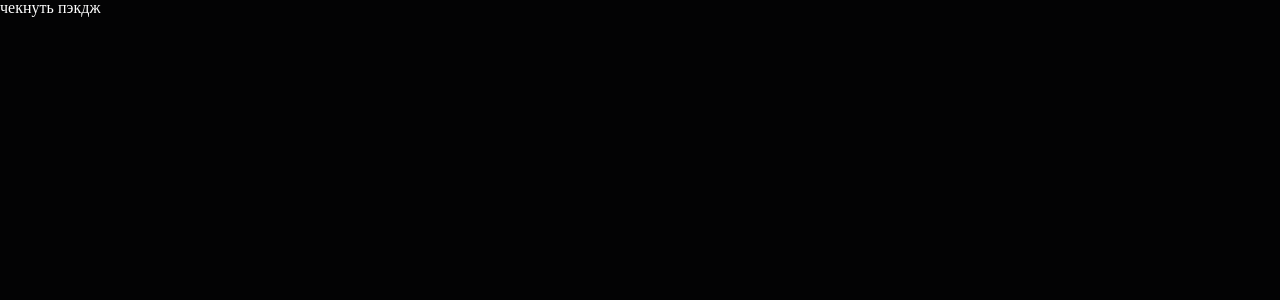
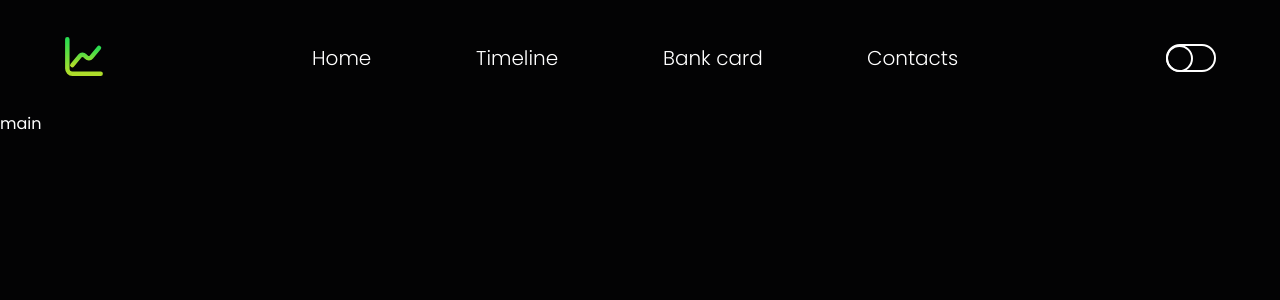
Before and after one commit to repmacrypn/currency-tracker, a React (Create React App) app: page / in a window 1280 px wide. Shown: the top 300 px of the page. Built offline with nearby package versions, Linux system fonts and the light colour scheme.

Commit message:
style fix: styling components designed header component and implemented theme toggler logic

```diff
--- a/src/components/App/index.tsx
+++ b/src/components/App/index.tsx
@@ -1,3 +1,4 @@
+import { Header } from '@/components/Header'
 import { Theme } from '@/context/ThemeContext'
 
 import { Container, GlobalStyles } from './styled'
@@ -7,7 +8,8 @@ export const App = () => {
     <Theme>
       <Container>
         <GlobalStyles />
-        <div>чекнуть пэкдж</div>
+        <Header />
+        <main>main</main>
       </Container>
     </Theme>
   )
--- /dev/null
+++ b/src/components/Header/index.tsx
@@ -0,0 +1,25 @@
+import { NavLink } from 'react-router-dom'
+
+import miniLogo from '@/assets/images/miniLogo.svg'
+import { Toggler } from '@/components/Toggler'
+import { links } from '@/constants/links'
+
+import { Container, Logo, NavLinkElem, NavWrapper } from './styled'
+
+export const Header = () => {
+  return (
+    <Container>
+      <NavLink to='/'>
+        <Logo alt='mini logo' src={miniLogo} />
+      </NavLink>
+      <NavWrapper>
+        {links.map((link) => (
+          <NavLinkElem key={link.to} to={link.to}>
+            {link.label}
+          </NavLinkElem>
+        ))}
+      </NavWrapper>
+      <Toggler />
+    </Container>
+  )
+}
--- /dev/null
+++ b/src/components/Header/styled.ts
@@ -0,0 +1,77 @@
+import { NavLink } from 'react-router-dom'
+import styled from 'styled-components'
+
+export const Container = styled.header`
+  display: flex;
+  align-items: center;
+  justify-content: space-between;
+  width: 90%;
+  margin: 34px auto;
+
+  @media (max-width: 900px) {
+    gap: ${(props) => props.theme.valueInPx.px25};
+    width: calc(100% - 30px);
+    margin: 34px 15px;
+  }
+
+  @media (max-width: 400px) {
+    gap: ${(props) => props.theme.valueInPx.px10};
+    width: 100%;
+    margin: 34px 0;
+  }
+`
+
+export const Logo = styled.img`
+  width: ${(props) => props.theme.valueInPx.px40};
+  height: ${(props) => props.theme.valueInPx.px45};
+  transition: ${(props) => props.theme.defaultTransition};
+
+  &:active {
+    transform: ${(props) => props.theme.defaultTransform};
+  }
+
+  @media (max-width: 500px) {
+    width: ${(props) => props.theme.valueInPx.px20};
+    height: ${(props) => props.theme.valueInPx.px25};
+  }
+`
+
+export const NavWrapper = styled.nav`
+  display: flex;
+  justify-content: space-between;
+  align-items: center;
+  max-width: 657px;
+  width: 100%;
+`
+
+export const NavLinkElem = styled(NavLink)`
+  padding: 0 5px;
+  font-weight: ${(props) => props.theme.fontWeight.light};
+  font-size: ${(props) => props.theme.fontSize.xxl};
+  color: ${(props) => props.theme.colors.fontColor};
+  transition: ${(props) => props.theme.defaultTransition};
+  text-decoration: none;
+  text-align: center;
+  will-change: transform;
+
+  &:hover {
+    color: ${(props) => props.theme.usedColors.red2};
+  }
+
+  &:active {
+    transform: ${(props) => props.theme.defaultTransform};
+  }
+
+  &.active {
+    color: ${(props) => props.theme.usedColors.green1};
+    cursor: default;
+  }
+
+  @media (max-width: 900px) {
+    font-size: ${(props) => props.theme.fontSize.xl};
+  }
+
+  @media (max-width: 600px) {
+    font-size: ${(props) => props.theme.fontSize.m};
+  }
+`
--- /dev/null
+++ b/src/components/Toggler/index.tsx
@@ -0,0 +1,24 @@
+import { useCallback } from 'react'
+
+import { useTheme } from '@/hooks/useTheme'
+import { ThemeEnum } from '@/theme/types'
+import { setThemeToLocalStorage } from '@/utils/helpers/accessStorage'
+
+import { Container, ToggleItem } from './styled'
+
+export const Toggler = () => {
+  const { theme, setTheme } = useTheme()
+
+  const handleToggleChange = useCallback(() => {
+    const rulesTheme = theme === ThemeEnum.light ? ThemeEnum.dark : ThemeEnum.light
+
+    setThemeToLocalStorage('theme', rulesTheme)
+    setTheme(rulesTheme)
+  }, [theme, setTheme])
+
+  return (
+    <Container onClick={handleToggleChange}>
+      <ToggleItem $themeValue={theme} />
+    </Container>
+  )
+}
--- /dev/null
+++ b/src/components/Toggler/styled.ts
@@ -0,0 +1,49 @@
+import styled from 'styled-components'
+
+import { ThemeEnum } from '@/theme/types'
+
+export const Container = styled.div`
+  flex-shrink: 0;
+  position: relative;
+  width: 50px;
+  height: 28px;
+  z-index: 5;
+  background-color: ${(props) => props.theme.colors.togglerBackColor};
+  border: 2px solid;
+  border-color: ${(props) => props.theme.colors.togglerBorderColor};
+  border-radius: 28px;
+  transition: background-color 0.2s ease-in-out;
+
+  &:hover {
+    cursor: pointer;
+  }
+
+  @media (max-width: 500px) {
+    width: 30px;
+    height: 18px;
+  }
+`
+
+export const ToggleItem = styled.div<{ $themeValue: ThemeEnum }>`
+  position: absolute;
+  left: -2px;
+  top: -1px;
+  width: 27px;
+  height: 27px;
+  border: 2px solid;
+  border-color: ${(props) => props.theme.colors.togglerBorderColor};
+  border-radius: 50%;
+  transform: translateX(
+    ${({ $themeValue }) => ($themeValue === 'lightTheme' ? '0px' : '23px')}
+  );
+  transition: transform 0.3s ease;
+
+  @media (max-width: 500px) {
+    width: 16px;
+    height: 16px;
+    left: -1px;
+    transform: translateX(
+      ${({ $themeValue }) => ($themeValue === 'lightTheme' ? '0px' : '14px')}
+    );
+  }
+`
--- /dev/null
+++ b/src/constants/links.ts
@@ -0,0 +1,8 @@
+import { PATH } from '@/constants/path'
+
+export const links = [
+  { label: 'Home', to: PATH.HOME },
+  { label: 'Timeline', to: PATH.TIMELINE },
+  { label: 'Bank card', to: PATH.BANK_CARD },
+  { label: 'Contacts', to: PATH.CONTACTS },
+]
--- /dev/null
+++ b/src/constants/path.ts
@@ -0,0 +1,6 @@
+export const PATH = {
+  HOME: '/home',
+  TIMELINE: '/timeline',
+  BANK_CARD: '/bankCard',
+  CONTACTS: '/contacts',
+} as const
--- /dev/null
+++ b/src/hooks/useTheme.ts
@@ -0,0 +1,5 @@
+import { useContext } from 'react'
+
+import { ThemeContext } from '@/context/ThemeContext'
+
+export const useTheme = () => useContext(ThemeContext)
--- a/src/theme/index.ts
+++ b/src/theme/index.ts
@@ -33,7 +33,8 @@ const baseTheme: ITheme = {
     fontColor: colors.white1,
     mainBG: colors.black1,
     navLinkColor: colors.white1,
-    togglerBorder: colors.white1,
+    togglerBorderColor: colors.white1,
+    togglerBackColor: colors.black1,
     timeUpdater: colors.white2,
     currencyCardBG: colors.black2,
     currencyCardBorder: colors.gray3,
@@ -73,7 +74,7 @@ const baseTheme: ITheme = {
     m: '14px',
     l: '16px',
     xl: '18px',
-    xxl: '22px',
+    xxl: '20px',
   },
   fontWeight: {
     light: 300,
@@ -112,6 +113,8 @@ const baseTheme: ITheme = {
     px450: '450px',
     px480: '480px',
   },
+  defaultTransition: 'all 0.3s ease',
+  defaultTransform: 'scale(0.9)',
 }
 
 export const lightTheme: DefaultTheme = {
@@ -127,7 +130,8 @@ export const darkTheme: DefaultTheme = {
     fontColor: colors.black1,
     mainBG: colors.white1,
     navLinkColor: colors.black1,
-    togglerBorder: colors.green1,
+    togglerBorderColor: colors.black1,
+    togglerBackColor: colors.white1,
     timeUpdater: colors.black2,
     currencyCardBG: colors.white2,
     currencyCardBorder: colors.white1,
--- a/src/theme/types.ts
+++ b/src/theme/types.ts
@@ -15,7 +15,8 @@ export interface ITheme {
     fontColor: string
     mainBG: string
     navLinkColor: string
-    togglerBorder: string
+    togglerBorderColor: string
+    togglerBackColor: string
     timeUpdater: string
     currencyCardBG: string
     currencyCardBorder: string
@@ -94,6 +95,8 @@ export interface ITheme {
     px450: string
     px480: string
   }
+  defaultTransition: string
+  defaultTransform: string
 }
 
 export interface IColors {
```
Also changed, not shown: config/webpack/buildLoaders.ts (+2 -8 lines), declare.d.tsx (+3 -10 lines), src/assets/images/miniLogo.svg (added).
